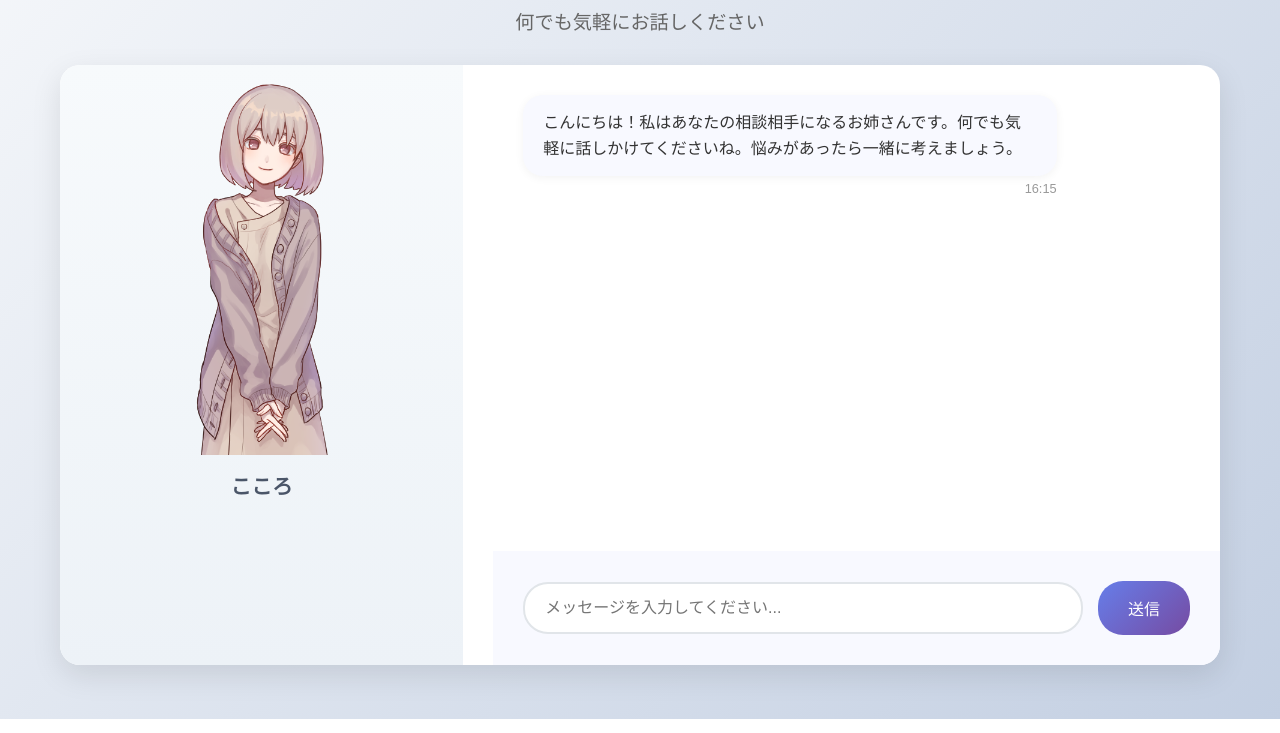
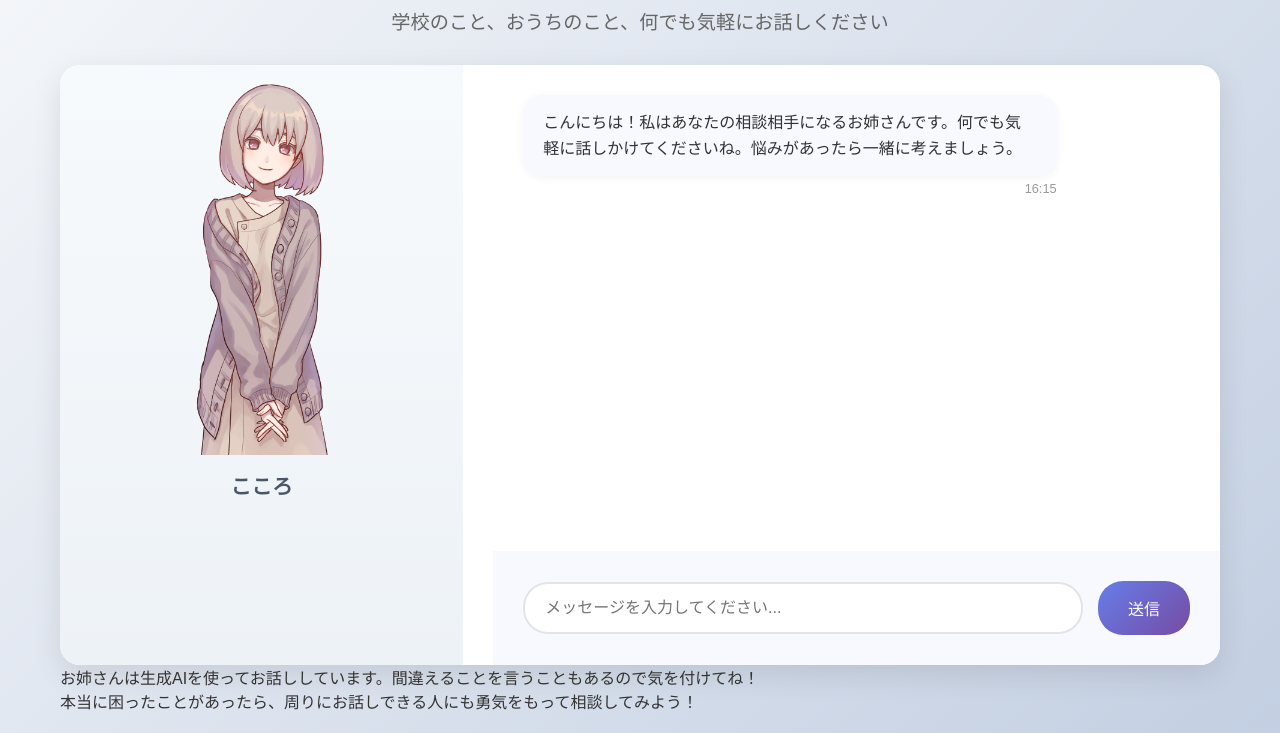
Before and after one commit to MutsunoAAA/chatbot, a plain HTML site: page index.html in a window 1280 px wide. Shown: the part 81-814 px from the top of the page. Drawn offline with Linux system fonts and the light colour scheme; no server answers.

Commit message:
Update index.html

```diff
--- a/index.html
+++ b/index.html
@@ -10,7 +10,7 @@
     <div class="container">
         <header>
             <h1>なんでもおはなし部屋</h1>
-            <p>何でも気軽にお話しください</p>
+            <p>学校のこと、おうちのこと、何でも気軽にお話しください</p>
         </header>
 
         <div class="chat-container">
@@ -47,6 +47,13 @@
             <div class="spinner"></div>
             <span>お姉さんが考えています...</span>
         </div>
+
+        <footer class="disclaimer">
+            <div class="disclaimer-content">
+                <p>お姉さんは生成AIを使ってお話ししています。間違えることを言うこともあるので気を付けてね！</p>
+                <p>本当に困ったことがあったら、周りにお話しできる人にも勇気をもって相談してみよう！</p>
+            </div>
+        </footer>
     </div>
 
     <script src="script.js"></script>
```
